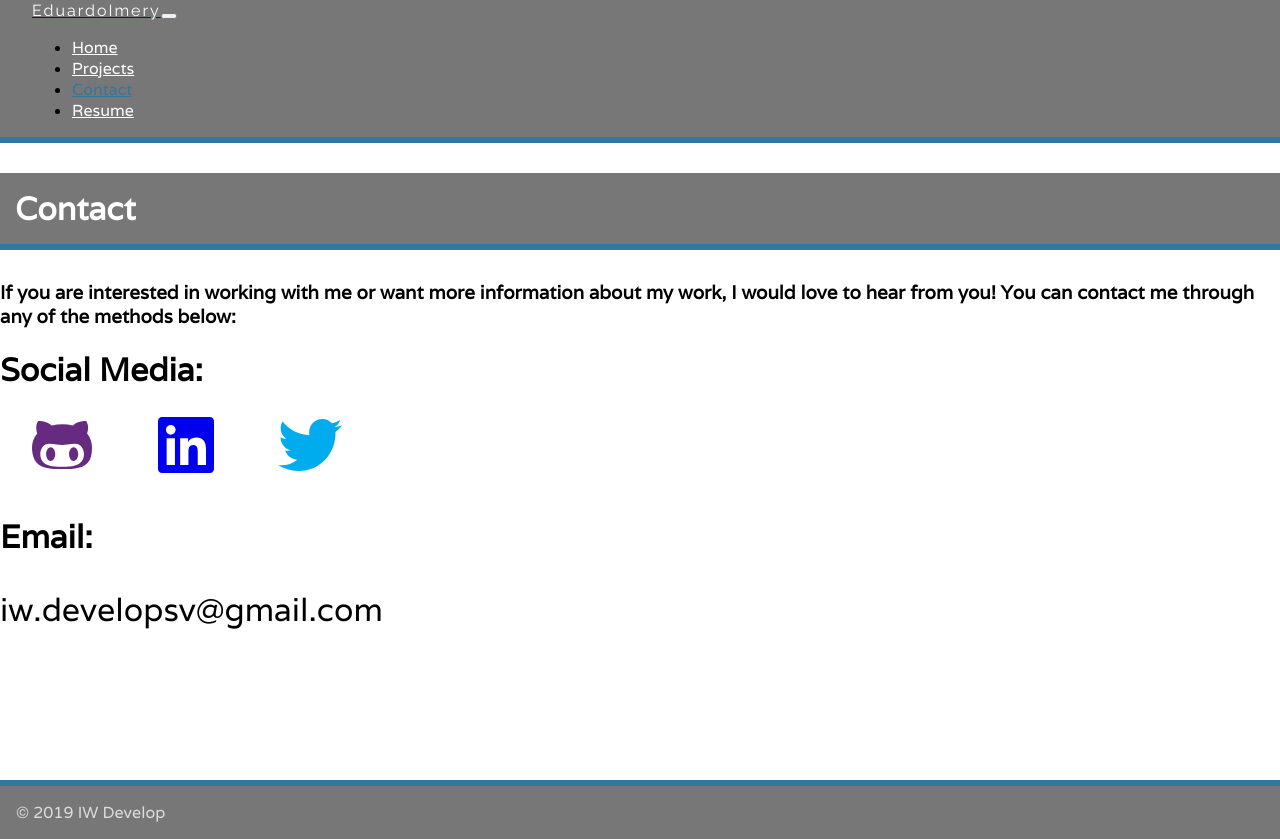
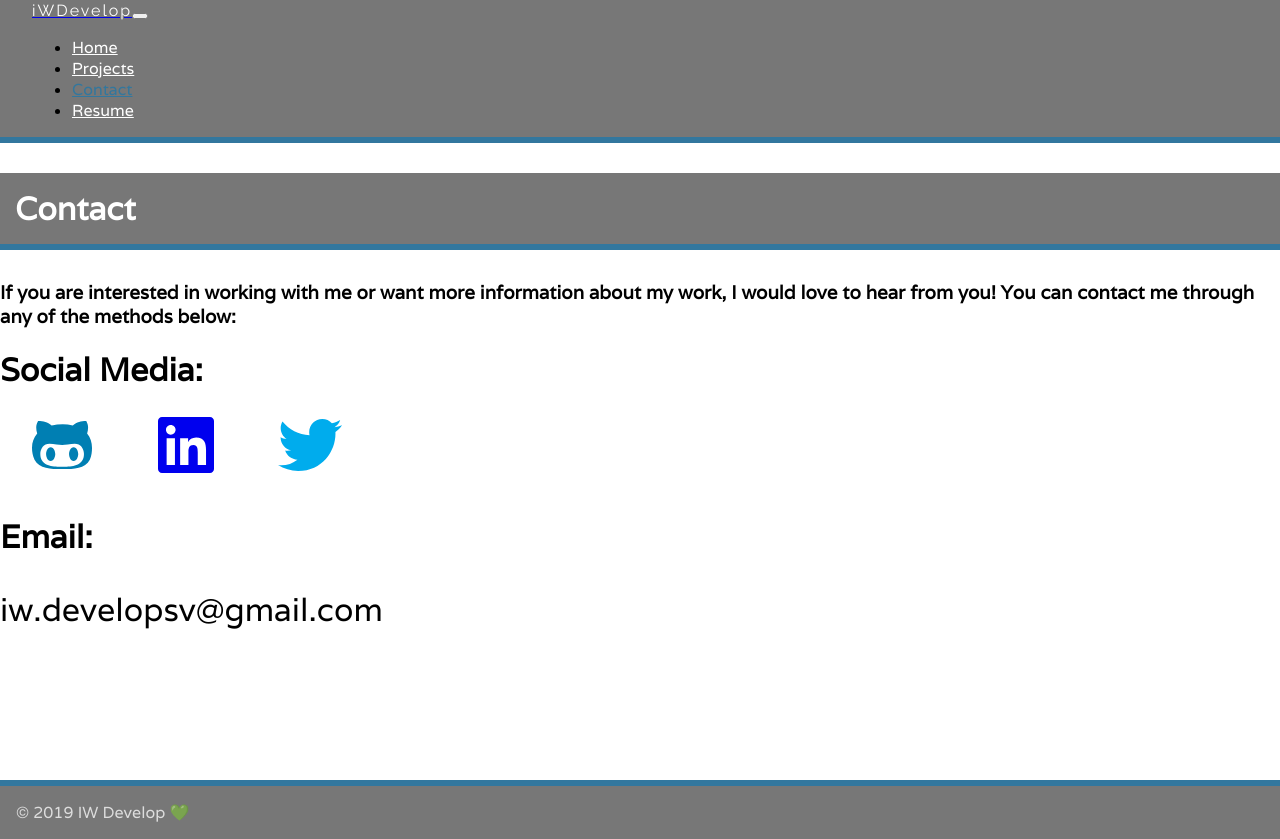
Before and after one commit to k4is3r/frontend-gatsby, a Gatsby site: page /contact in a window 1280 px wide. Built offline with nearby package versions, Linux system fonts and the light colour scheme; Gatsby itself is replaced by a stand-in of ours.

Commit message:
Arreglando errores de links

```diff
--- a/src/components/Navigation.js
+++ b/src/components/Navigation.js
@@ -44,7 +44,7 @@ export default class Navigation extends Component {
     return (
       <Navbar className="fixed-top" expand="lg">
         <NavbarBrand href="/">
-          <span className="branding">EduardoImery</span>
+          <span className="branding">iWDevelop</span>
         </NavbarBrand>
         <NavbarToggler onClick={this.toggle} />
         <Collapse isOpen={this.state.isOpen} navbar>
@@ -65,7 +65,8 @@ export default class Navigation extends Component {
             <NavItem>
               <a
                 className="nav-link"
-                href={withPrefix("/Resume.pdf")}
+                href="https://www.linkedin.com/in/eduardo-imery-25b9b545/"
+                //{withPrefix("/Resume.pdf")}
                 target="_blank"
                 rel="noopener noreferrer"
               >
--- a/src/components/layout.css
+++ b/src/components/layout.css
@@ -121,7 +121,7 @@ body {
 
 #githubMainLink,
 #githubLink {
-    color: rgb(102, 43, 129);
+    color: rgb(0, 127, 179);
 }
 
 #twitterMainLink,
--- a/src/components/layout.js
+++ b/src/components/layout.js
@@ -21,7 +21,7 @@ const Layout = ({ children }) => (
         <Navigation />
         <main>{children}</main>
         <footer className="text-center footer fixed-bottom">
-          © {new Date().getFullYear()} IW Develop
+          © {new Date().getFullYear()} IW Develop 💚
         </footer>
       </>
     )}
--- a/src/pages/index.js
+++ b/src/pages/index.js
@@ -26,7 +26,7 @@ const IndexPage = () => (
                 Eduardo Imery
               </h1>
               <p className="lead" id="landingParagraph">
-                Front End Developer
+                Full Stack Developer
               </p>
               <Animated
                 animationIn="slideInRight"
```
